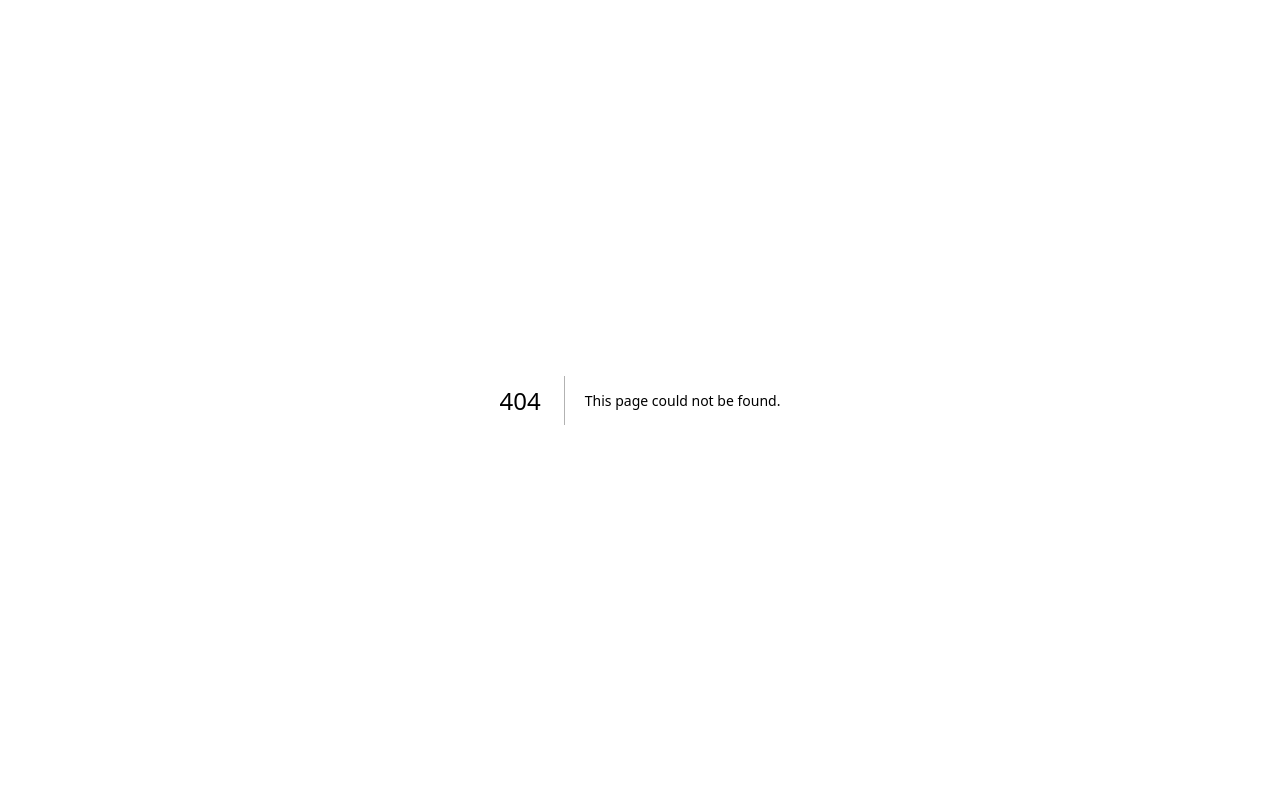
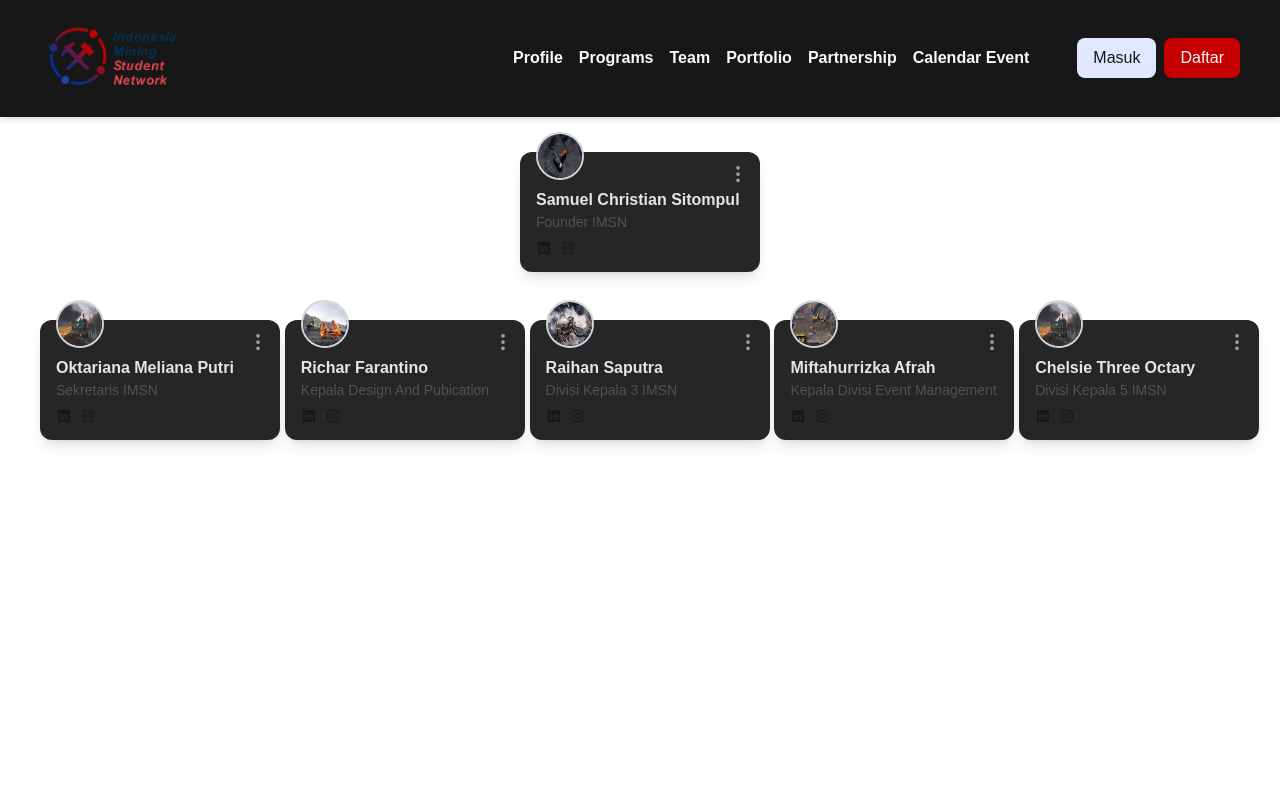
Before and after one commit to rapleeee/imsn-landing-page, a Next.js app: page /organization in a window 1280 px wide. Before the commit this address had no page. Shown: the top 800 px of the page. Built offline with nearby package versions, Linux system fonts and the light colour scheme.

Commit message:
feat: pages organization optimize navbar

```diff
--- a/src/app/layouts/Footer.tsx
+++ b/src/app/layouts/Footer.tsx
@@ -5,7 +5,6 @@ function Footer() {
     return (
         <footer className="bg-neutral-900 text-white py-8">
             <div className="max-w-6xl mx-auto px-6">
-
                 <div className="grid grid-cols-1 md:grid-cols-3 gap-8 items-center">
                     <div className="flex justify-center md:justify-start">
                         <img src="./assets/images/LogoIMSN_no_bg.png" alt="IMSN Logo" className="w-40 h-auto" />
@@ -66,7 +65,6 @@ function Footer() {
                         ))}
                     </div>
                 </div>
-
             </div>
         </footer>
     );
--- a/src/app/layouts/Navbar.tsx
+++ b/src/app/layouts/Navbar.tsx
@@ -1,133 +1,96 @@
 "use client";
 
-import ButtonPrimary from '@/components/Button';
-import Head from 'next/head';
-import React, { useState } from 'react'
-import { FaBars, FaTimes } from 'react-icons/fa';
-import { RiAlignRight, RiCloseFill } from 'react-icons/ri';
+import Link from "next/link";
+import React, { useState, useCallback } from "react";
+import { RiAlignRight, RiCloseFill } from "react-icons/ri";
 
 function Navbar() {
-    const [dropdowns, setDropdowns] = useState({
-        profile: false,
-        programs: false
-      });
-
+  const [dropdowns, setDropdowns] = useState({ profile: false, programs: false });
   const [isMobileMenuOpen, setMobileMenuOpen] = useState(false);
 
   const navLinks = [
-        { name: "Team", href: "#" },
-        { name: "Portfolio", href: "#" },
-        { name: "Partnership", href: "#" },
-        { name: "Calender Event", href: "#" },
+    { name: "Team", href: "/team" },
+    { name: "Portfolio", href: "/portfolio" },
+    { name: "Partnership", href: "/partnership" },
+    { name: "Calendar Event", href: "/calendar" },
   ];
 
-      const categories = ["Our Journey", "Struktur Organisasi", "Visi dan Misi"];
-      const categoriesPrograms = ["Sharing Session", "Workshop", "Siltam dan Kopdar"];
+  const categories = [
+    { name: "Our Journey", href: "/profile/journey" },
+    { name: "Struktur Organisasi", href: "/organization" },
+    { name: "Visi dan Misi", href: "/profile/vision-mission" },
+  ];
 
-      const handleMouseEnter = (menu:any) => {
-        setDropdowns({ ...dropdowns, [menu]: true });
-      };
+  const categoriesPrograms = [
+    { name: "Sharing Session", href: "/programs/sharing-session" },
+    { name: "Workshop", href: "/programs/workshop" },
+    { name: "Siltam dan Kopdar", href: "/programs/siltam-kopdar" },
+  ];
 
-      const handleMouseLeave = (menu:any) => {
-        setDropdowns({ ...dropdowns, [menu]: false });
-      };
+  const toggleDropdown = useCallback(
+    (menu: "profile" | "programs") => {
+      setDropdowns((prev) => ({ ...prev, [menu]: !prev[menu] }));
+    },
+    []
+  );
 
   return (
-        <>
     <nav className="fixed top-0 left-0 w-full z-50 p-2 shadow-md bg-neutral-900">
       <div className="m-2 mx-8 flex items-center justify-between">
-              <div className="text-4xl text-neutral-50">
-                <img
-                  src="./assets/images/LogoIMSN_no_bg.png"
-                  alt="logo techxperience"
-                  className="w-36"
-                />
-              </div>
+        <Link href="/" aria-label="Homepage">
+          <img src="/assets/images/LogoIMSN_no_bg.png" alt="TechXperience Logo" className="w-36" />
+        </Link>
 
         <div className="hidden md:flex gap-12 items-center">
           <ul className="flex space-x-4">
-                  <li className="relative"
-                    onMouseEnter={() => handleMouseEnter("profile")}
-                    onMouseLeave={() => handleMouseLeave("profile")}
-                  >
-                    <button className="hover:text-[#C40000] text-neutral-50 font-bold text-base">
-                      Profile
-                    </button>
-
+            <li className="relative" onMouseEnter={() => toggleDropdown("profile")} onMouseLeave={() => toggleDropdown("profile")}>
+              <button className="hover:text-[#C40000] text-neutral-50 font-bold text-base">Profile</button>
               {dropdowns.profile && (
                 <div className="absolute left-0 w-48 bg-neutral-700 shadow-lg rounded-lg">
                   <div className="p-2">
-                          <span className="block px-4 py-2 text-neutral-100 font-bold">
-                            Our Profile
-                          </span>
-                          {categories.map((category, index) => (
-                            <a
-                              key={index}
-                              href="#"
-                              className="block px-4 py-2 text-sm hover:bg-[#C40000] hover:text-white"
-                            >
-                              {category}
-                            </a>
+                    <span className="block px-4 py-2 text-neutral-100 font-bold">Our Profile</span>
+                    {categories.map((category) => (
+                      <Link key={category.name} href={category.href} className="block px-4 py-2 text-sm hover:bg-[#C40000] hover:text-white">
+                        {category.name}
+                      </Link>
                     ))}
                   </div>
                 </div>
               )}
             </li>
 
-                  <li className="relative"
-                    onMouseEnter={() => handleMouseEnter("programs")}
-                    onMouseLeave={() => handleMouseLeave("programs")}
-                  >
-                    <button className="hover:text-[#C40000] text-neutral-50 font-bold text-base">
-                      Programs
-                    </button>
-
+            <li className="relative" onMouseEnter={() => toggleDropdown("programs")} onMouseLeave={() => toggleDropdown("programs")}>
+              <button className="hover:text-[#C40000] text-neutral-50 font-bold text-base">Programs</button>
               {dropdowns.programs && (
                 <div className="absolute left-0 w-48 bg-neutral-700 shadow-lg rounded-lg">
                   <div className="p-2">
-                          <span className="block px-4 py-2 text-neutral-100 font-bold">
-                            Our Programs
-                          </span>
-                          {categoriesPrograms.map((category, index) => (
-                            <a
-                              key={index}
-                              href="#"
-                              className="block px-4 py-2 text-sm hover:bg-[#C40000] hover:text-white"
-                            >
-                              {category}
-                            </a>
+                    <span className="block px-4 py-2 text-neutral-100 font-bold">Our Programs</span>
+                    {categoriesPrograms.map((category) => (
+                      <Link key={category.name} href={category.href} className="block px-4 py-2 text-sm hover:bg-[#C40000] hover:text-white">
+                        {category.name}
+                      </Link>
                     ))}
                   </div>
                 </div>
               )}
             </li>
 
-                  {navLinks.map((link, index) => (
-                    <li key={index}>
-                      <a
-                        href={link.href}
-                        className="hover:text-[#C40000] text-neutral-50 font-bold text-base"
-                      >
+            {navLinks.map((link) => (
+              <li key={link.name}>
+                <Link href={link.href} className="hover:text-[#C40000] text-neutral-50 font-bold text-base">
                   {link.name}
-                      </a>
+                </Link>
               </li>
             ))}
           </ul>
 
           <div className="flex gap-2">
-                  <button className="bg-indigo-100 text-neutral-900 px-4 py-2 rounded-lg">
-                    Masuk
-                  </button>
-                  <button className="bg-[#C40000] text-neutral-50 px-4 py-2 rounded-lg">
-                    Daftar
-                  </button>
+            <Link href="/login" className="bg-indigo-100 text-neutral-900 px-4 py-2 rounded-lg">Masuk</Link>
+            <Link href="/register" className="bg-[#C40000] text-neutral-50 px-4 py-2 rounded-lg">Daftar</Link>
           </div>
         </div>
 
-              <button
-                className="md:hidden text-neutral-50 text-3xl"
-                onClick={() => setMobileMenuOpen(!isMobileMenuOpen)}
-              >
+        <button className="md:hidden text-neutral-50 text-3xl" onClick={() => setMobileMenuOpen(!isMobileMenuOpen)}>
           {isMobileMenuOpen ? <RiCloseFill /> : <RiAlignRight />}
         </button>
       </div>
@@ -136,80 +99,47 @@ function Navbar() {
         <div className="md:hidden bg-neutral-900 text-neutral-50 p-4">
           <ul className="space-y-4">
             <li>
-                    <button
-                      onClick={() => setDropdowns({ ...dropdowns, profile: !dropdowns.profile })}
-                      className="hover:text-[#C40000] font-bold text-base"
-                    >
-                      Profile
-                    </button>
+              <button onClick={() => toggleDropdown("profile")} className="hover:text-[#C40000] font-bold text-base">Profile</button>
               {dropdowns.profile && (
-                      <div className="mt-2 bg-neutral-700 text-black p-2 rounded-lg">
-                        <span className="block px-4 py-2 text-neutral-100 font-bold">
-                          Kategori
-                        </span>
-                        {categories.map((category, index) => (
-                          <a
-                            key={index}
-                            href="#"
-                            className="block px-4 py-2 hover:bg-[#C40000] text-sm text-neutral-300 hover:text-white"
-                          >
-                            {category}
-                          </a>
+                <div className="mt-2 bg-neutral-700 p-2 rounded-lg">
+                  {categories.map((category) => (
+                    <Link key={category.name} href={category.href} className="block px-4 py-2 hover:bg-[#C40000] text-sm text-neutral-300 hover:text-white">
+                      {category.name}
+                    </Link>
+                  ))}
+                </div>
+              )}
+            </li>
+            <li>
+              <button onClick={() => toggleDropdown("programs")} className="hover:text-[#C40000] font-bold text-base">Programs</button>
+              {dropdowns.programs && (
+                <div className="mt-2 bg-neutral-700 p-2 rounded-lg">
+                  {categoriesPrograms.map((category) => (
+                    <Link key={category.name} href={category.href} className="block px-4 py-2 hover:bg-[#C40000] text-sm text-neutral-300 hover:text-white">
+                      {category.name}
+                    </Link>
                   ))}
                 </div>
               )}
             </li>
 
-                  <li>
-                    <button
-                      onClick={() => setDropdowns({ ...dropdowns, programs: !dropdowns.programs })}
-                      className="hover:text-[#C40000] font-bold text-base"
-                    >
-                      Programs
-                    </button>
-                    {dropdowns.programs && (
-                      <div className="mt-2 bg-neutral-700 text-black p-2 rounded-lg">
-                        <span className="block px-4 py-2 text-neutral-100 font-bold">
-                          Kategori
-                        </span>
-                        {categoriesPrograms.map((category, index) => (
-                          <a
-                            key={index}
-                            href="#"
-                            className="block px-4 py-2 hover:bg-[#C40000] text-sm text-neutral-300 hover:text-white"
-                          >
-                            {category}
-                          </a>
-                        ))}
-                      </div>
-                    )}
-                  </li>
-
-                  {navLinks.map((link, index) => (
-                    <li key={index}>
-                      <a
-                        href={link.href}
-                        className="hover:text-[#C40000] font-bold text-base block"
-                      >
+            {navLinks.map((link) => (
+              <li key={link.name}>
+                <Link href={link.href} className="hover:text-[#C40000] font-bold text-base block">
                   {link.name}
-                      </a>
+                </Link>
               </li>
             ))}
           </ul>
 
           <div className="mt-4 space-y-2">
-                  <button className="w-full bg-indigo-100 text-neutral-900 px-4 py-2 rounded-lg">
-                    Masuk
-                  </button>
-                  <button className="w-full bg-[#C40000] text-neutral-50 px-4 py-2 rounded-lg">
-                    Daftar
-                  </button>
+            <Link href="/login" className="w-full block bg-indigo-100 text-neutral-900 px-4 py-2 rounded-lg">Masuk</Link>
+            <Link href="/register" className="w-full block bg-[#C40000] text-neutral-50 px-4 py-2 rounded-lg">Daftar</Link>
           </div>
         </div>
       )}
     </nav>
-        </>
-      )
+  );
 }
 
-export default Navbar
+export default Navbar;
--- a/src/app/layouts/Section.tsx
+++ b/src/app/layouts/Section.tsx
@@ -34,28 +34,28 @@ function Section() {
 
   const newsData = [
     {
-      date: "16 January 2025",
-      title: "Lorem ipsum dolor sit amet consectetur adipisicing elit. Quas, quae. Lorem ipsum",
+      date: "05 Januari 2025",
+      title: "Silturahmi tambang 28.0 bersama Pak Adi Risfandi Direktur PT Mifa Bersaudara & PT Bara Energi Lestari",
       image: "/assets/images/kopdar/kopdar.jpg",
     },
     {
-      date: "15 January 2025",
-      title: "Lorem ipsum dolor sit amet consectetur adipisicing elit. Quas, quae. Lorem ipsum",
+      date: "07 November 2024",
+      title: "Silaturahmi tambang 25.0 bersama Pak Wisnu Salman Direktur PT Geo Mining Berkah",
       image: "/assets/images/kopdar/kopdar2.jpg",
     },
     {
-      date: "10 January 2025",
-      title: "Lorem ipsum dolor sit amet consectetur adipisicing elit. Quas, quae. Lorem ipsum",
+      date: "22 Oktober 2024",
+      title: "lorem Ipsum dolor sit amet, con et temp element nulla p whenever matt becomes",
       image: "/assets/images/kopdar/kopdar3.jpg",
     },
     {
-      date: "09 January 2025",
-      title: "Lorem ipsum dolor sit amet consectetur adipisicing elit. Quas, quae. Lorem ipsum",
+      date: "09 Oktober 2024",
+      title: "Silaturahmi tambang 22.0 bersama Bang Charles Andrianto Manager Reclamation and Rehabilitation PT Vale Indonesia Tbk",
       image: "/assets/images/kopdar/kopdar4.jpg",
     },
     {
-      date: "09 January 2025",
-      title: "Lorem ipsum dolor sit amet consectetur adipisicing elit. Quas, quae. Lorem ipsum",
+      date: "18 September 2024",
+      title: "Silaturahmi tambang 20.0 bersama Pak Azwan Zam Roni HR Head Merdeka Mining Servis",
       image: "/assets/images/kopdar/kopdar5.jpg",
     },
   ];
--- /dev/null
+++ b/src/app/organization/page.tsx
@@ -0,0 +1,38 @@
+import MemberCard from "@/components/MemberCard";
+import React from "react";
+import Navbar from "../layouts/Navbar";
+import Footer from "../layouts/Footer";
+
+const members = [
+    { name: "Oktariana Meliana Putri", position: "Sekretaris IMSN", image: "./assets/images/mining.webp"  }, // Ganti dengan gambar asli
+    { name: "Richar Farantino", position: "Kepala Design And Pubication", image: "./assets/images/mining4.webp"  },
+    { name: "Raihan Saputra", position: "Divisi Kepala 3 IMSN", image: "./assets/images/mining3.webp"  },
+    { name: "Miftahurrizka Afrah", position: "Kepala Divisi Event Management", image: "./assets/images/mining2.webp"  },
+    { name: "Chelsie Three Octary", position: "Divisi Kepala 5 IMSN", image: "./assets/images/mining.webp"  },
+];
+
+export default function Organization() {
+    return (
+        <>
+        <Navbar/>
+        <div className="min-h-screen mt-28">
+        <div className="flex flex-col items-center p-10">
+            <div className="flex justify-center">
+                <MemberCard
+                    name="Samuel Christian Sitompul"
+                    position="Founder IMSN"
+                    image="./assets/images/minig.webp"
+                />
+            </div>
+
+            <div className="grid grid-cols-1 md:grid-cols-5 gap-6 mt-12">
+                {members.map((member, index) => (
+                    <MemberCard key={index} {...member} />
+                ))}
+            </div>
+        </div>
+        </div>
+        <Footer/>
+        </>
+    );
+}
--- /dev/null
+++ b/src/components/MemberCard.tsx
@@ -0,0 +1,32 @@
+import React from "react";
+import { BsThreeDotsVertical } from "react-icons/bs";
+import { IoLogoInstagram, IoLogoLinkedin } from "react-icons/io";
+
+const MemberCard = ({ name, position, image }: any) => {
+    return (
+        <div className="relative bg-neutral-800 shadow-lg rounded-xl p-4 w-60 flex flex-col ">
+            <button className="absolute top-3 right-3 text-gray-400 hover:text-gray-600" aria-label="More options">
+                <BsThreeDotsVertical size={20} />
+            </button>
+
+            <div className="flex items-center absolute -top-5 space-x-3">
+                <img
+                    src={image}
+                    alt={name}
+                    className="w-12 h-12 rounded-full border-2 border-gray-300"
+                />
+            </div>
+
+            <div className="mt-3 text-left">
+                <h3 className="font-semibold mt-2 text-neutral-200">{name}</h3>
+                <p className="text-neutral-600 text-sm">{position}</p>
+                <div className="flex-row flex mt-2 gap-2 items-center">
+                    <IoLogoLinkedin />
+                    <IoLogoInstagram />
+                </div>
+            </div>
+        </div>
+    );
+};
+
+export default MemberCard;
```
Lines whose indentation alone changed are shown as unchanged.
